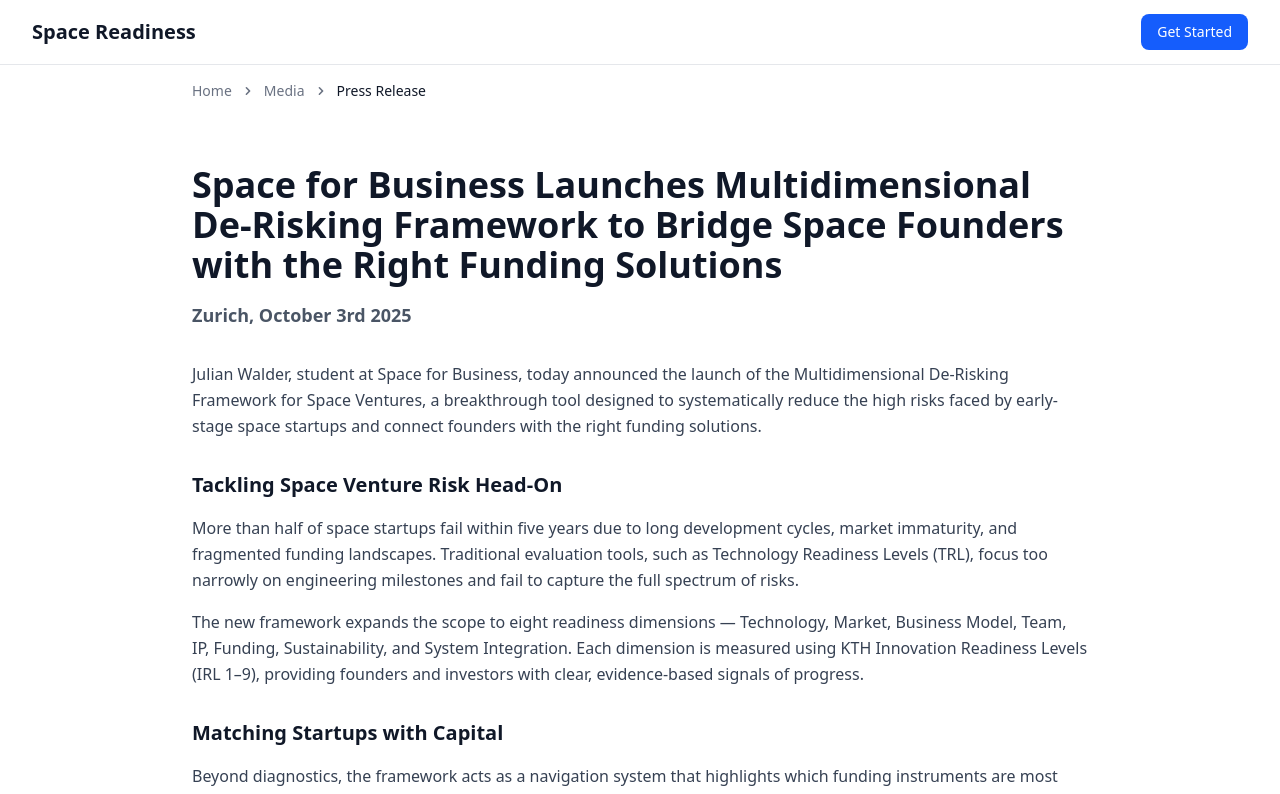
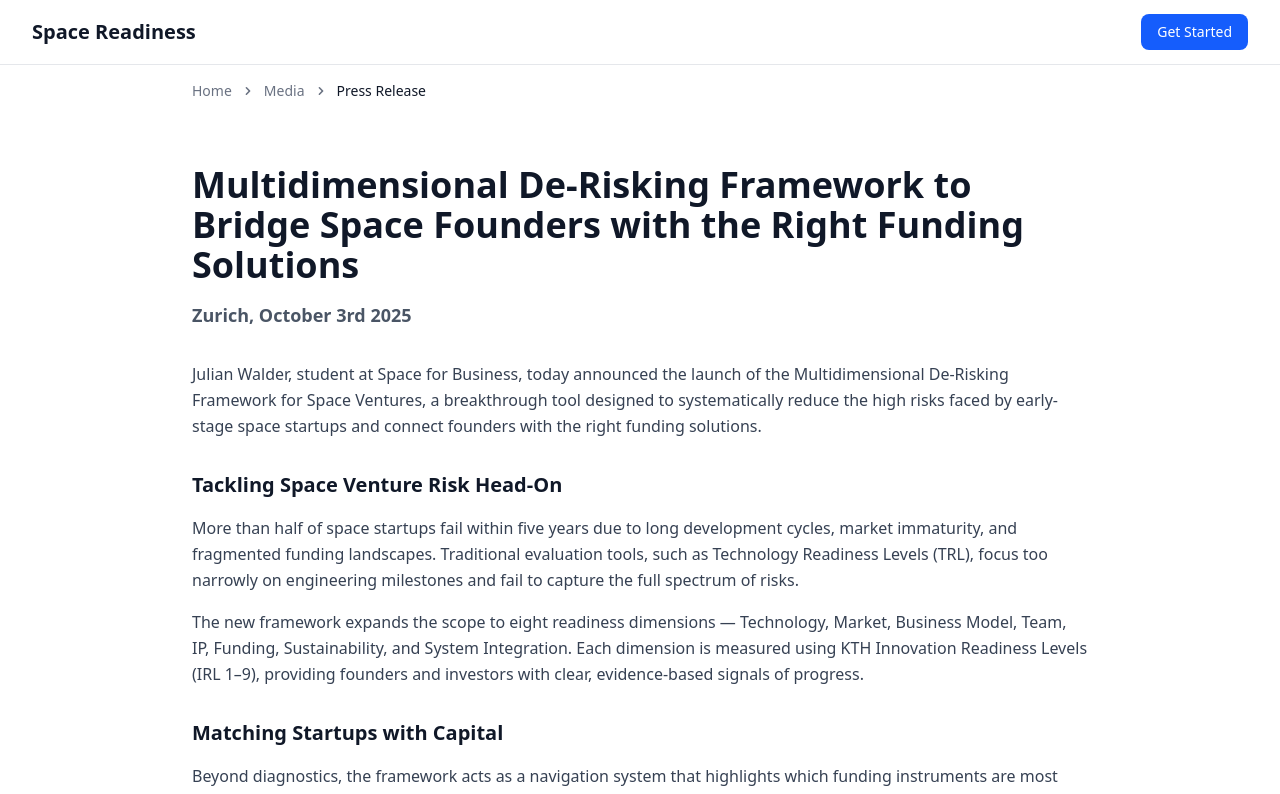
Before and after one commit to julianwalder/space-readiness, a Next.js app: page /media/multidimensional-framework-launch in a window 1280 px wide. Shown: the top 794 px of the page. Built offline with nearby package versions, Linux system fonts and the light colour scheme; no server answers; the database is empty.

Commit message:
Update media pages - improve layout and functionality

```diff
--- a/src/app/media/[slug]/page.tsx
+++ b/src/app/media/[slug]/page.tsx
@@ -8,11 +8,11 @@
   {
     id: 'multidimensional-framework-launch',
     slug: 'multidimensional-framework-launch',
-    title: 'Space for Business Launches Multidimensional De-Risking Framework to Bridge Space Founders with the Right Funding Solutions',
+    title: 'Multidimensional De-Risking Framework to Bridge Space Founders with the Right Funding Solutions',
     dateline: 'Zurich, October 3rd 2025',
     excerpt: 'Julian Walder, student at Space for Business, today announced the launch of the Multidimensional De-Risking Framework for Space Ventures, a breakthrough tool designed to systematically reduce the high risks faced by early-stage space startups and connect founders with the right funding solutions.',
     fullContent: {
-      title: 'Space for Business Launches Multidimensional De-Risking Framework to Bridge Space Founders with the Right Funding Solutions',
+      title: 'Multidimensional De-Risking Framework to Bridge Space Founders with the Right Funding Solutions',
       dateline: 'Zurich, October 3rd 2025',
       body: `Julian Walder, student at Space for Business, today announced the launch of the Multidimensional De-Risking Framework for Space Ventures, a breakthrough tool designed to systematically reduce the high risks faced by early-stage space startups and connect founders with the right funding solutions.
 
--- a/src/app/media/page.tsx
+++ b/src/app/media/page.tsx
@@ -36,7 +36,7 @@
   {
     id: 'multidimensional-framework-launch',
     slug: 'multidimensional-framework-launch',
-    title: 'Space for Business Launches Multidimensional De-Risking Framework to Bridge Space Founders with the Right Funding Solutions',
+    title: 'Multidimensional De-Risking Framework to Bridge Space Founders with the Right Funding Solutions',
     dateline: 'Zurich, October 3rd 2025',
     excerpt: 'Julian Walder, student at Space for Business, today announced the launch of the Multidimensional De-Risking Framework for Space Ventures, a breakthrough tool designed to systematically reduce the high risks faced by early-stage space startups and connect founders with the right funding solutions.'
   }
```
